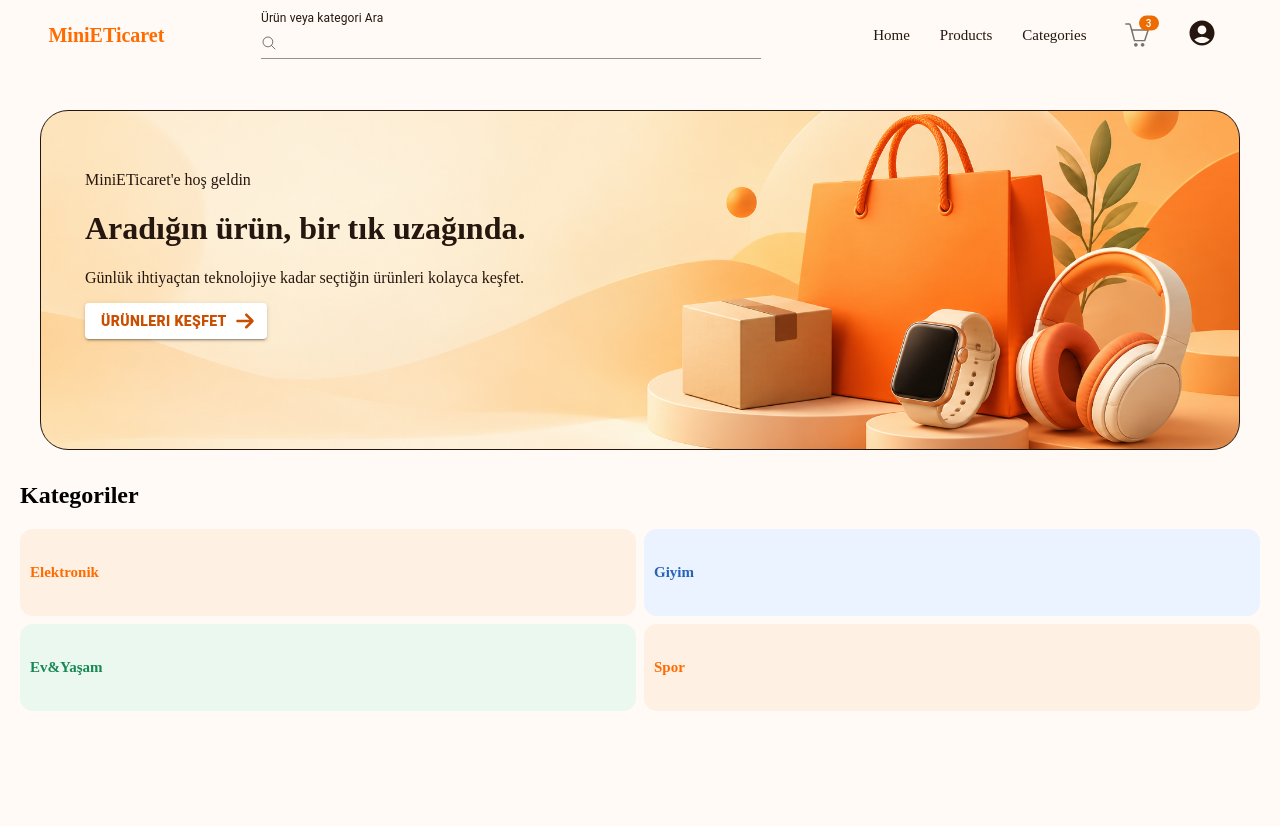
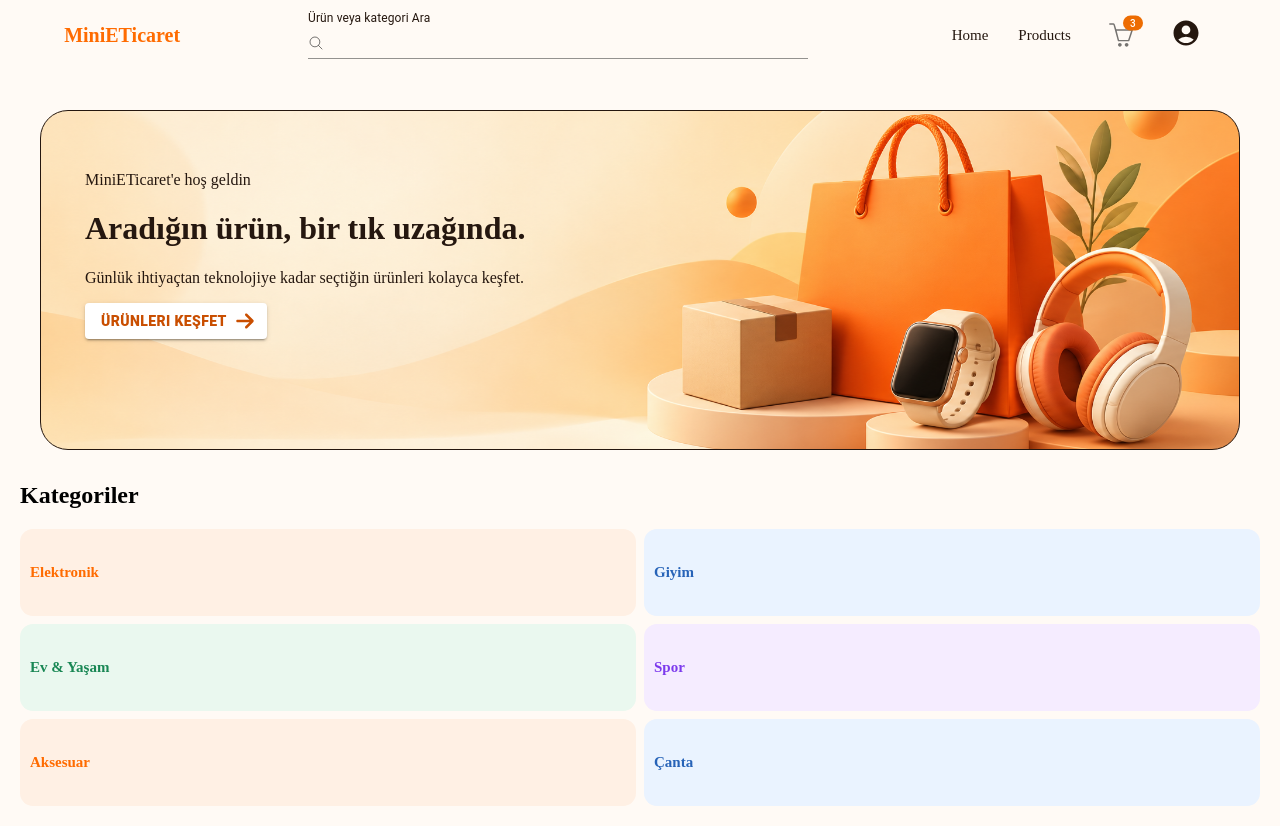
Before and after one commit to sercancintosunn/MiniETicaret, a React (Vite) app in the folder ETicaretClient/: page / in a window 1280 px wide. Before the commit the page ends 800 px from the top, so only its background shows below. Built offline with nearby package versions, Linux system fonts and the light colour scheme.

Commit message:
Categories düzenlendi

```diff
--- a/ETicaretClient/src/components/Home/CategorySection.tsx
+++ b/ETicaretClient/src/components/Home/CategorySection.tsx
@@ -1,5 +1,16 @@
 import React from 'react'
 import styles from "./category.module.css"
+import { categories } from '../../data/product'
+import type { Category } from '../../types/type'
+
+
+const colorPalette = [
+    { bg: '#fff0e4', text: '#ff6b00' },
+    { bg: '#eaf3ff', text: '#2763b8' },
+    { bg: '#eaf8ef', text: '#198754' },
+    { bg: '#f5ecff', text: '#7c3aed' },
+];
+
 
 function CategorySection() {
     return (
@@ -10,18 +21,19 @@ function CategorySection() {
             <div className={styles.category}>
                 <h2>Kategoriler</h2>
                 <div className={styles.categoryItems}>
-                    <div className={styles.categoryItem} style={{ backgroundColor: '#fff0e4' }} >
-                        <h5 style={{ fontSize: '15px', color: '#ff6b00' }}>Elektronik</h5>
-                    </div>
-                    <div className={styles.categoryItem} style={{ backgroundColor: "#eaf3ff" }}>
-                        <h5 style={{ fontSize: '15px', color: '#2763b8' }}>Giyim</h5>
-                    </div>
-                    <div className={styles.categoryItem} style={{ backgroundColor: "#eaf8ef" }}>
-                        <h5 style={{ fontSize: '15px', color: '#198754' }}>Ev&Yaşam</h5>
-                    </div>
-                    <div className={styles.categoryItem} style={{ backgroundColor: '#fff0e4' }}>
-                        <h5 style={{ fontSize: '15px', color: '#ff6b00' }}>Spor</h5>
-                    </div>
+
+                    {
+                        categories.map((cat, index) => {
+                            const theme = colorPalette[index % colorPalette.length];
+                            return (
+                                <div key={cat.id} className={styles.categoryItem} style={{ backgroundColor: theme.bg }} >
+                                    <h5 style={{ color: theme.text }}>{cat.name}</h5>
+                                </div>
+                            )
+                        })
+                    }
+
+
                 </div>
             </div>
 
--- a/ETicaretClient/src/components/Home/HeroSection.tsx
+++ b/ETicaretClient/src/components/Home/HeroSection.tsx
@@ -2,8 +2,14 @@ import React from 'react'
 import styles from "./heroSection.module.css"
 import Button from '@mui/material/Button';
 import { FaArrowRight } from "react-icons/fa6";
+import { useNavigate } from 'react-router-dom';
+
+
 
 function heroSection() {
+
+
+    const navigate = useNavigate();
     return (
         <div className={styles.container}>
 
@@ -13,7 +19,7 @@ function heroSection() {
                     <p>MiniETicaret'e hoş geldin</p>
                     <h1>Aradığın ürün, bir tık uzağında.</h1>
                     <p>Günlük ihtiyaçtan teknolojiye kadar seçtiğin ürünleri kolayca keşfet.</p>
-                    <Button sx={{
+                    <Button onClick={() => navigate("/products")} sx={{
                         backgroundColor: "#fff",
                         color: "#c94e00",
                         fontWeight: "800"
--- a/ETicaretClient/src/components/Home/category.module.css
+++ b/ETicaretClient/src/components/Home/category.module.css
@@ -17,10 +17,14 @@
     cursor: pointer;
     box-shadow: 0 0 0 rgba(0, 0, 0, 0);
     transition: box-shadow 0.4s ease-in-out;
+    background-color: #fff0e4
 }
 
 .categoryItem:hover {
     box-shadow: 0 10px 20px rgba(0, 0, 0, 0.15);
+}
 
-
+.categoryItem h5 {
+    font-size: 15px;
+    color: #ff6b00;
 }
--- a/ETicaretClient/src/components/Navbar/Navbar.tsx
+++ b/ETicaretClient/src/components/Navbar/Navbar.tsx
@@ -53,7 +53,7 @@ function Navbar() {
             <div className={styles.navigationAction}>
                 <Link className={`${styles.navigationActionItem} ${styles.navigationLink}`} to="/">Home</Link>
                 <Link className={`${styles.navigationActionItem} ${styles.navigationLink}`} to="/products">Products</Link>
-                <Link className={`${styles.navigationActionItem} ${styles.navigationLink}`} to="/categories">Categories</Link>
+
                 <Link className={`${styles.navigationActionItem} ${styles.navigationLink}`} to="/basket">
                     <IconButton >
                         <Badge
--- a/ETicaretClient/src/data/product.ts
+++ b/ETicaretClient/src/data/product.ts
@@ -6,6 +6,8 @@ export const categories: Category[] = [
     { id: 2, name: "Giyim" },
     { id: 3, name: "Ev & Yaşam" },
     { id: 4, name: "Spor" },
+    { id: 5, name: "Aksesuar" },
+    { id: 6, name: "Çanta" }
 ];
 
 
```
